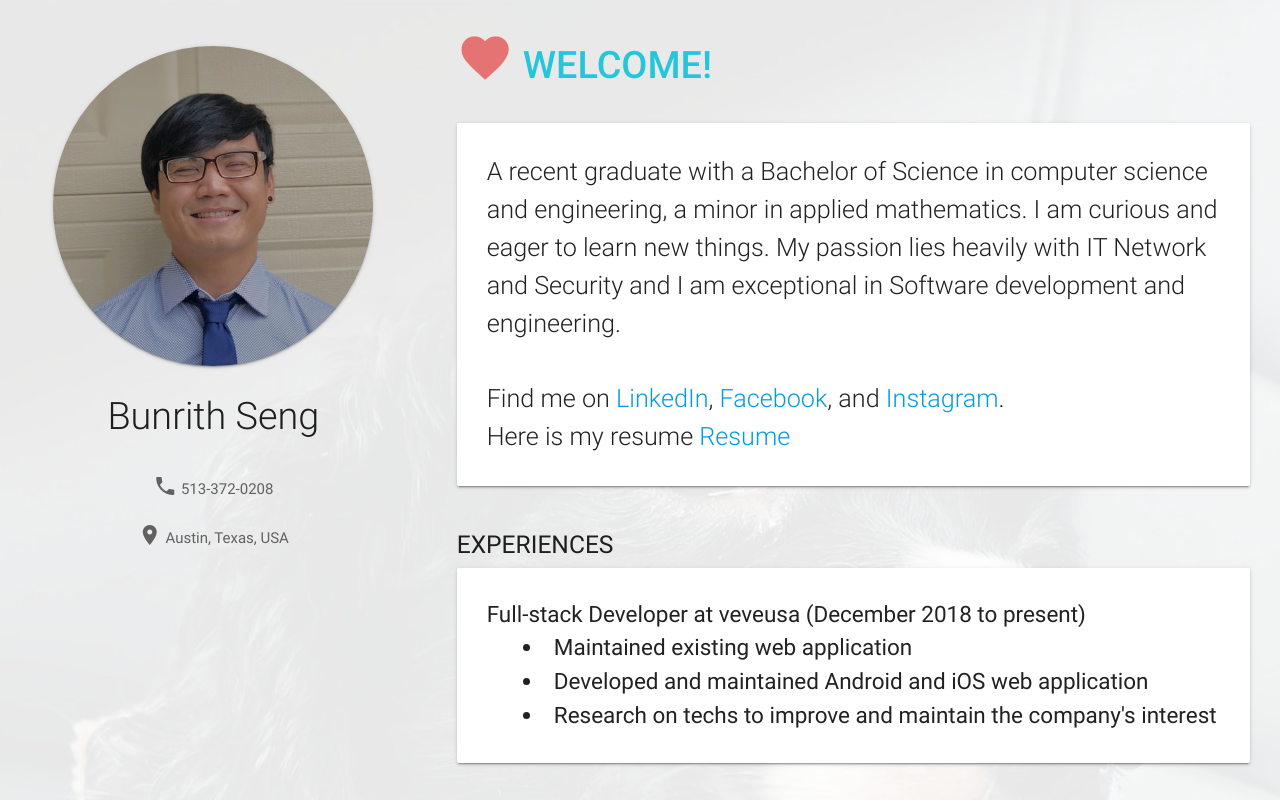
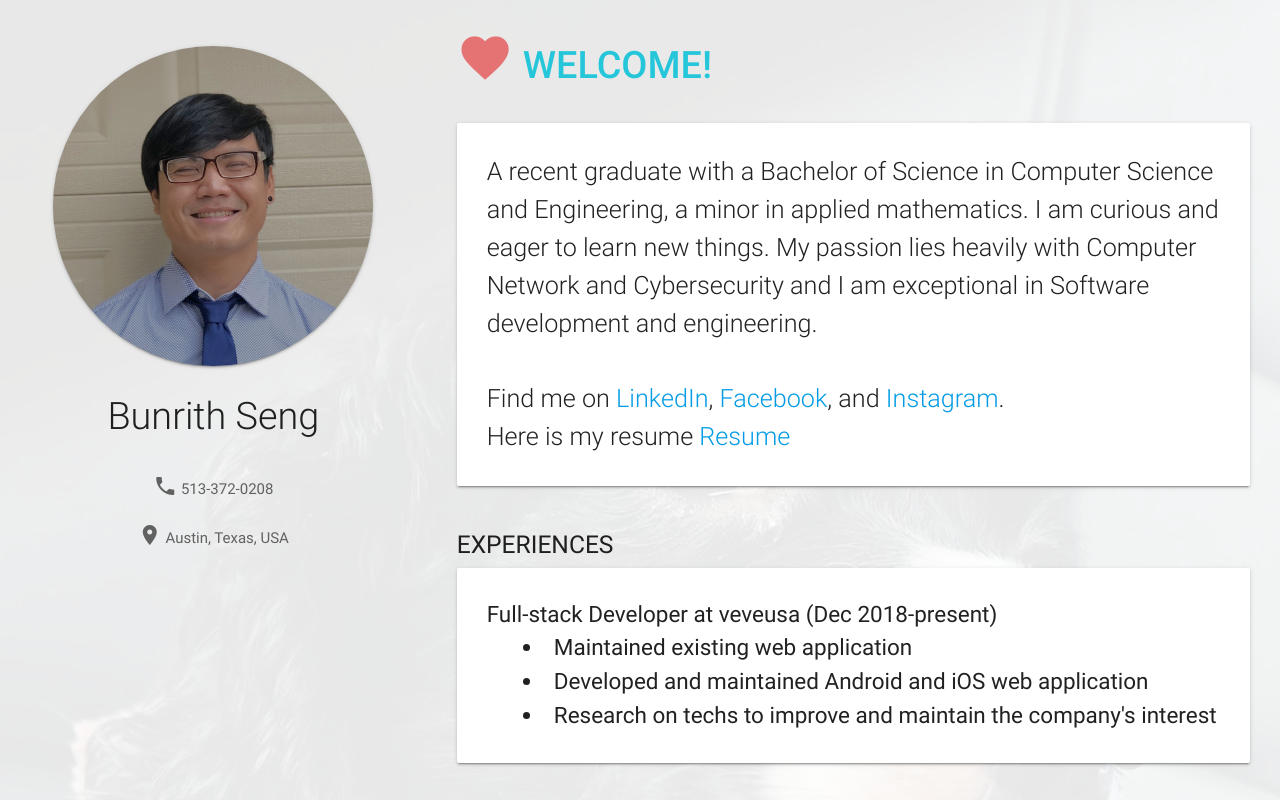
Before and after one commit to Queatz/jacob-chat, an Angular app: page / in a window 1280 px wide. Shown: the top 800 px of the page. Built offline with nearby package versions, Linux system fonts and the light colour scheme.

Commit message:
resume update

```diff
--- a/src/app/app.component.html
+++ b/src/app/app.component.html
@@ -24,9 +24,9 @@
 
     <div class="info-box hoverable z-depth-1 card flow-text">
       <div>
-        A recent graduate with a Bachelor of Science in computer science and engineering, a minor in applied mathematics.  I am curious and eager to learn new things.
+        A recent graduate with a Bachelor of Science in Computer Science and Engineering, a minor in applied mathematics.  I am curious and eager to learn new things.
 
-        My passion lies heavily with IT Network and Security and I am exceptional in Software development and engineering.
+        My passion lies heavily with Computer Network and Cybersecurity and I am exceptional in Software development and engineering.
       </div>
       <br />
       <div>
@@ -41,7 +41,7 @@
     <div class="info-text">
       <h5 class="info-header">EXPERIENCES</h5>
       <div class="info-box hoverable z-dept-1 card">
-        Full-stack Developer at veveusa (December 2018  to present)
+        Full-stack Developer at veveusa (Dec 2018-present)
         <li>Maintained existing web application</li>
         <li>Developed and maintained Android and iOS web application</li>
         <li>Research on techs to improve and maintain the company's interest</li>
```
Also changed, not shown: 1 other file (tests, documents, lock files or other folders).
